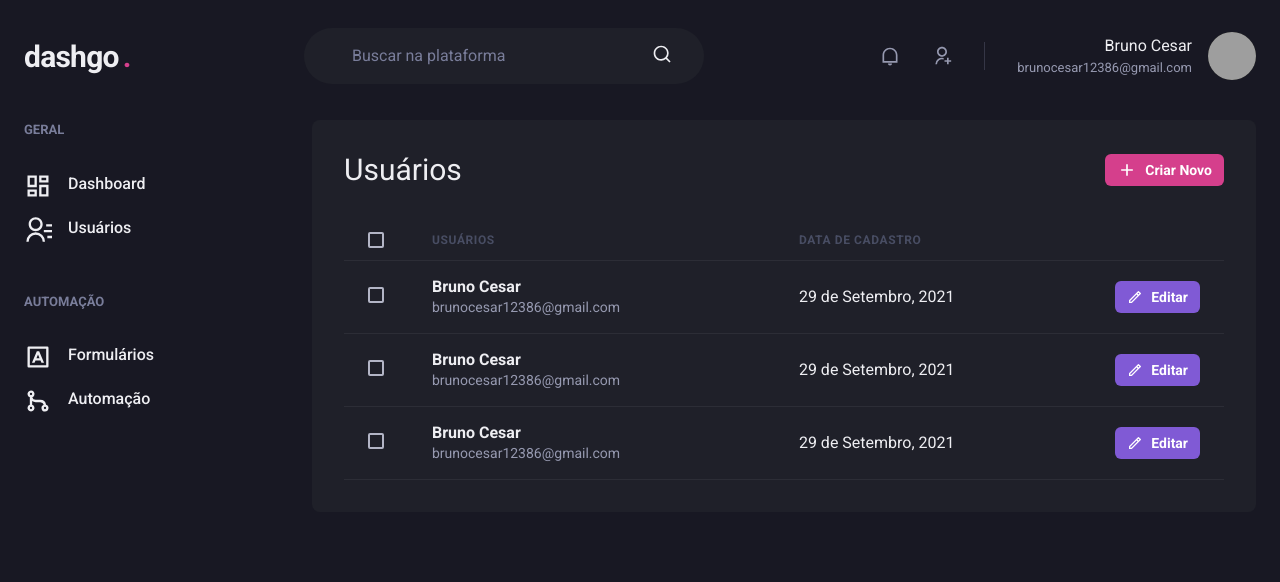
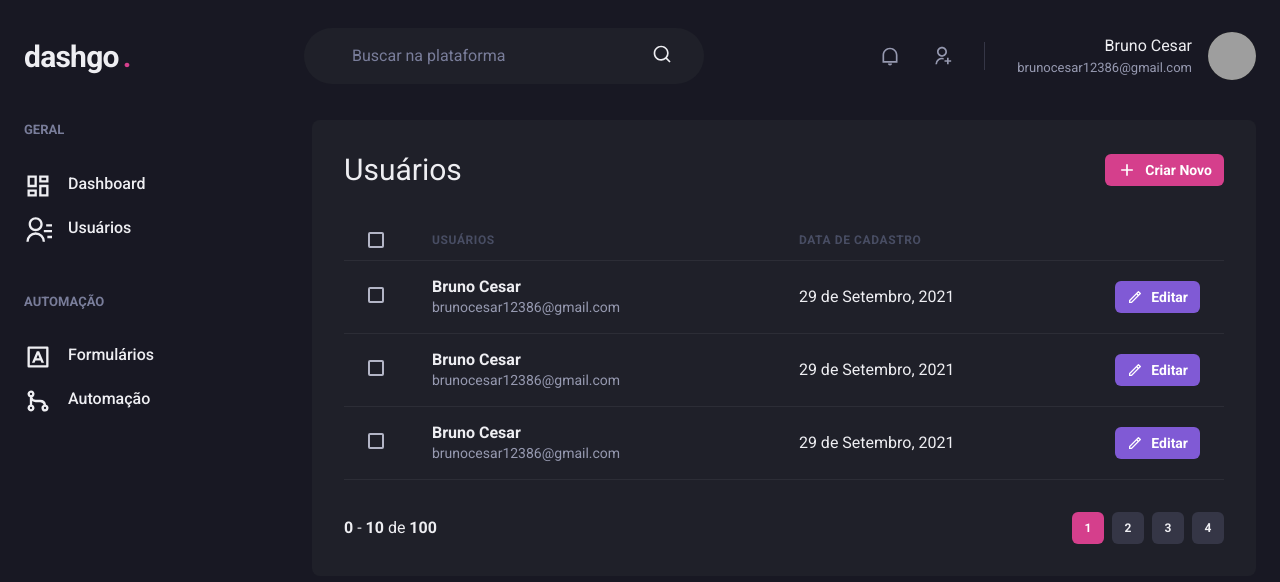
Before and after one commit to Bruno-Cesar123/dashgo, a Next.js app: page /users in a window 1280 px wide. Shown: the top 582 px of the page. Built offline with nearby package versions, Linux system fonts and the light colour scheme; grey boxes are pictures that could not be loaded.

Commit message:
create pagination component

```diff
--- /dev/null
+++ b/src/components/Pagination.tsx
@@ -0,0 +1,68 @@
+import { Stack, Button, Box } from '@chakra-ui/react';
+
+export function Pagination() {
+  return (
+    <Stack
+      direction="row"
+      mt="8"
+      spacing="6"
+      justify="space-between"
+      align="center"
+    >
+      <Box>
+        <strong>0</strong> - <strong>10</strong> de <strong>100</strong>
+      </Box>
+      <Stack
+        direction="row"
+        spacing="2"
+      >
+        <Button
+          size="sm"
+          fontSize="xs"
+          width="4"
+          colorScheme="pink"
+          disabled
+          _disabled={{
+            bgColor: "pink.500",
+            cursor: "default",
+          }}
+        >
+          1
+        </Button>
+        <Button
+          size="sm"
+          fontSize="xs"
+          width="4"
+          bgColor="gray.700"
+          _hover={{
+            bg: "gray.500"
+          }}
+        >
+          2
+        </Button>
+        <Button
+          size="sm"
+          fontSize="xs"
+          width="4"
+          bgColor="gray.700"
+          _hover={{
+            bg: "gray.500"
+          }}
+        >
+          3
+        </Button>
+        <Button
+          size="sm"
+          fontSize="xs"
+          width="4"
+          bgColor="gray.700"
+          _hover={{
+            bg: "gray.500"
+          }}
+        >
+          4
+        </Button>
+      </Stack>
+    </Stack>
+  )
+}
--- a/src/pages/users/index.tsx
+++ b/src/pages/users/index.tsx
@@ -12,6 +12,7 @@
 import { RiAddLine, RiPencilLine } from 'react-icons/ri';
 import { Header } from "../../components/Header";
 import { Sidebar } from "../../components/Sidebar";
+import { Pagination } from "../../components/Pagination";
 
 export default function UserList() {
   return (
@@ -116,6 +117,8 @@
               </Tr>
             </Tbody>
           </Table>
+
+          <Pagination />
         </Box>
       </Flex>
     </Box>
```
